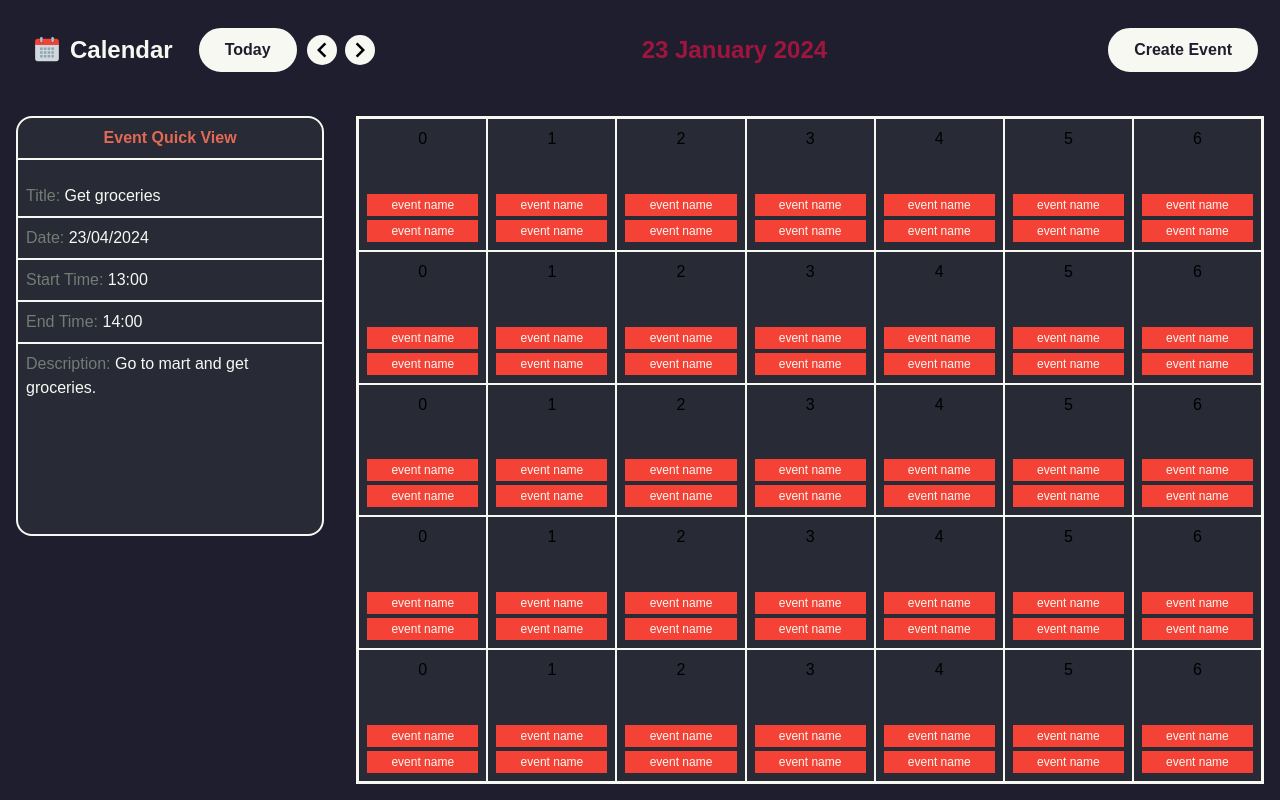
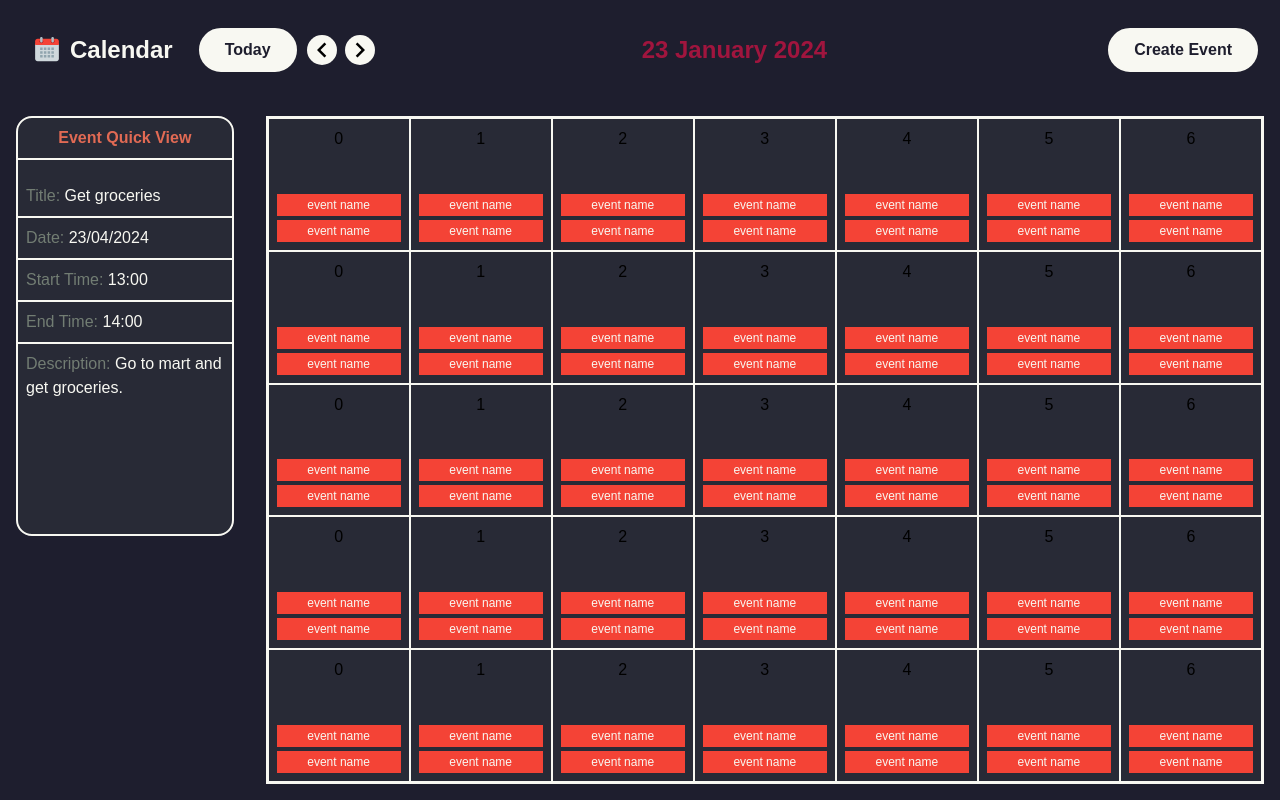
Before and after one commit to iamanshit/calendar-event-loco, a Next.js app: page /calendar in a window 1280 px wide. Built offline with nearby package versions, Linux system fonts and the light colour scheme.

Commit message:
[Fix]: Keep sidebar width constant

```diff
--- a/components/SideBar/SideBar.module.scss
+++ b/components/SideBar/SideBar.module.scss
@@ -1,5 +1,5 @@
 .mainContainer {
-  width: 30%;
+  width: 256px;
   .eventCtn {
     height: 60%;
     border: 2px var(--main-text-color) solid;
```
